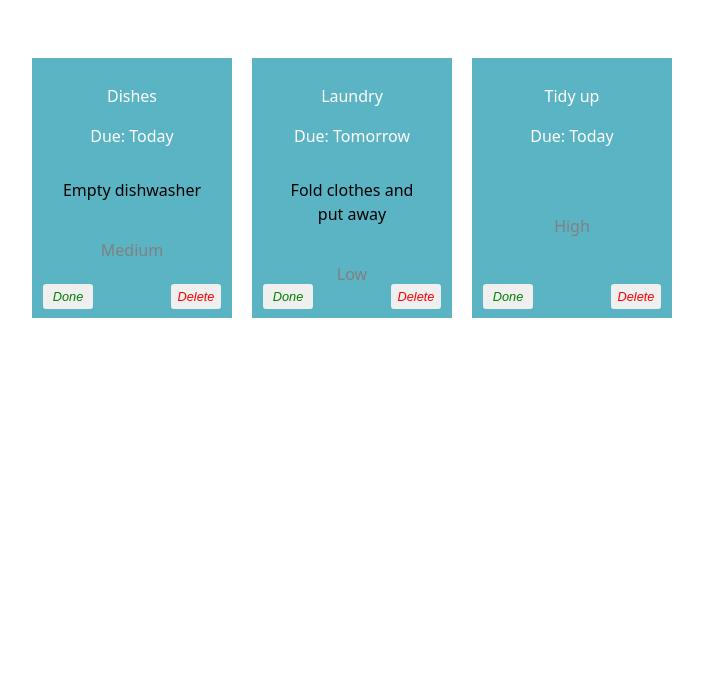
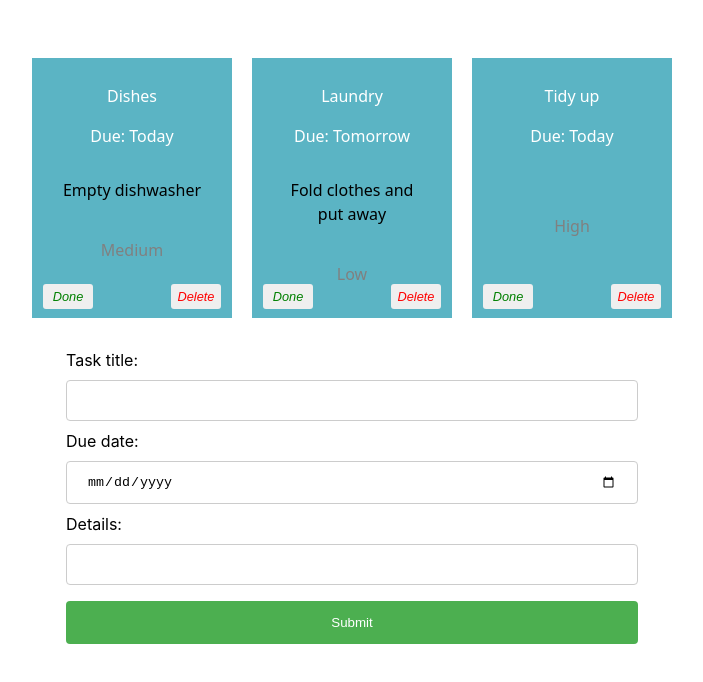
Before and after one commit to Dpazdniakova/react-basics-labs, a React (Vite) app in the folder react_project/: page / in a window 1280 px wide. Shown: the top 682 px of the page, without its empty margins (288-991 px from the left). Built offline with nearby package versions, Linux system fonts and the light colour scheme.

Commit message:
Add task functinality

```diff
--- a/react_project/package.json
+++ b/react_project/package.json
@@ -11,7 +11,8 @@
   },
   "dependencies": {
     "react": "^19.2.8",
-    "react-dom": "^19.2.8"
+    "react-dom": "^19.2.8",
+    "uuid": "^14.0.2"
   },
   "devDependencies": {
     "@eslint/js": "^10.0.1",
--- a/react_project/src/App.css
+++ b/react_project/src/App.css
@@ -76,3 +76,34 @@
   right: 5px;
   color: red;
 }
+
+input[type=text], input[type=date] {
+  width: 100%;
+  padding: 12px 20px;
+  margin: 8px 0;
+  display: inline-block;
+  border: 1px solid #ccc;
+  border-radius: 4px;
+  box-sizing: border-box;
+}
+
+input[type=submit] {
+  width: 100%;
+  background-color: #4CAF50;
+  color: white;
+  padding: 14px 20px;
+  margin: 8px 0;
+  border: none;
+  border-radius: 4px;
+  cursor: pointer;
+}
+
+input[type=submit]:hover {
+  background-color: #45a049;
+}
+
+form {
+  text-align: left;
+  width: 50%;
+  margin: auto;
+}
--- a/react_project/src/App.jsx
+++ b/react_project/src/App.jsx
@@ -1,6 +1,8 @@
 import { useState } from 'react'
 import Task from './components/Task'
 import './App.css'
+import AddTaskForm from './components/Form'
+import { v4 as uuidv4 } from 'uuid';
 
 function App() {
     const [ taskState, setTaskState ] = useState({
@@ -11,7 +13,46 @@
     ]
   });
 
-    const doneHandler = (taskIndex) => {
+    const [ formState, setFormState ] = useState({
+    title: "",
+    description: "",
+    deadline: ""
+  });
+
+    const formChangeHandler = (event) => {
+    let form = {...formState};
+
+    switch(event.target.name) {
+      case "title":
+          form.title = event.target.value;
+          break;
+      case "description":
+          form.description = event.target.value;
+          break;
+      case "deadline":
+          form.deadline = event.target.value;
+          break;
+      default:
+          form = formState;
+    }
+    setFormState(form);
+  }
+
+  console.log(formState);
+
+    const formSubmitHandler = (event) => {
+    event.preventDefault();
+
+    const tasks = [...taskState.tasks];
+    const form = {...formState};
+
+    form.id = uuidv4();
+
+    tasks.push(form);
+    setTaskState({tasks});
+  }
+
+  const doneHandler = (taskIndex) => {
     const tasks = [...taskState.tasks];
     tasks[taskIndex].done = !tasks[taskIndex].done;
     setTaskState({tasks});
@@ -40,6 +81,7 @@
 
       />
   ))}
+       <AddTaskForm change={formChangeHandler} submit={formSubmitHandler}/>
 
     </div>
   )
--- /dev/null
+++ b/react_project/src/components/Form.jsx
@@ -0,0 +1,26 @@
+const AddTaskForm = (props) => {
+
+  return (
+    <div>
+      <form onSubmit={props.submit}>
+        <label>
+            Task title:
+            <input type="text" name="title" required onChange={(event) => props.change(event)}/>
+        </label>
+        <br />
+        <label>
+            Due date:
+            <input type="date" name="deadline" required onChange={(event) => props.change(event)}/>
+        </label>
+        <br />
+        <label>
+            Details:
+            <input type="text" name="description" onChange={(event) => props.change(event)}/>
+        </label>
+        <input type="submit" value="Submit" />
+        </form>
+    </div>
+  )
+};
+
+export default AddTaskForm;
```
Also changed, not shown: 1 other file (tests, documents, lock files or other folders).
